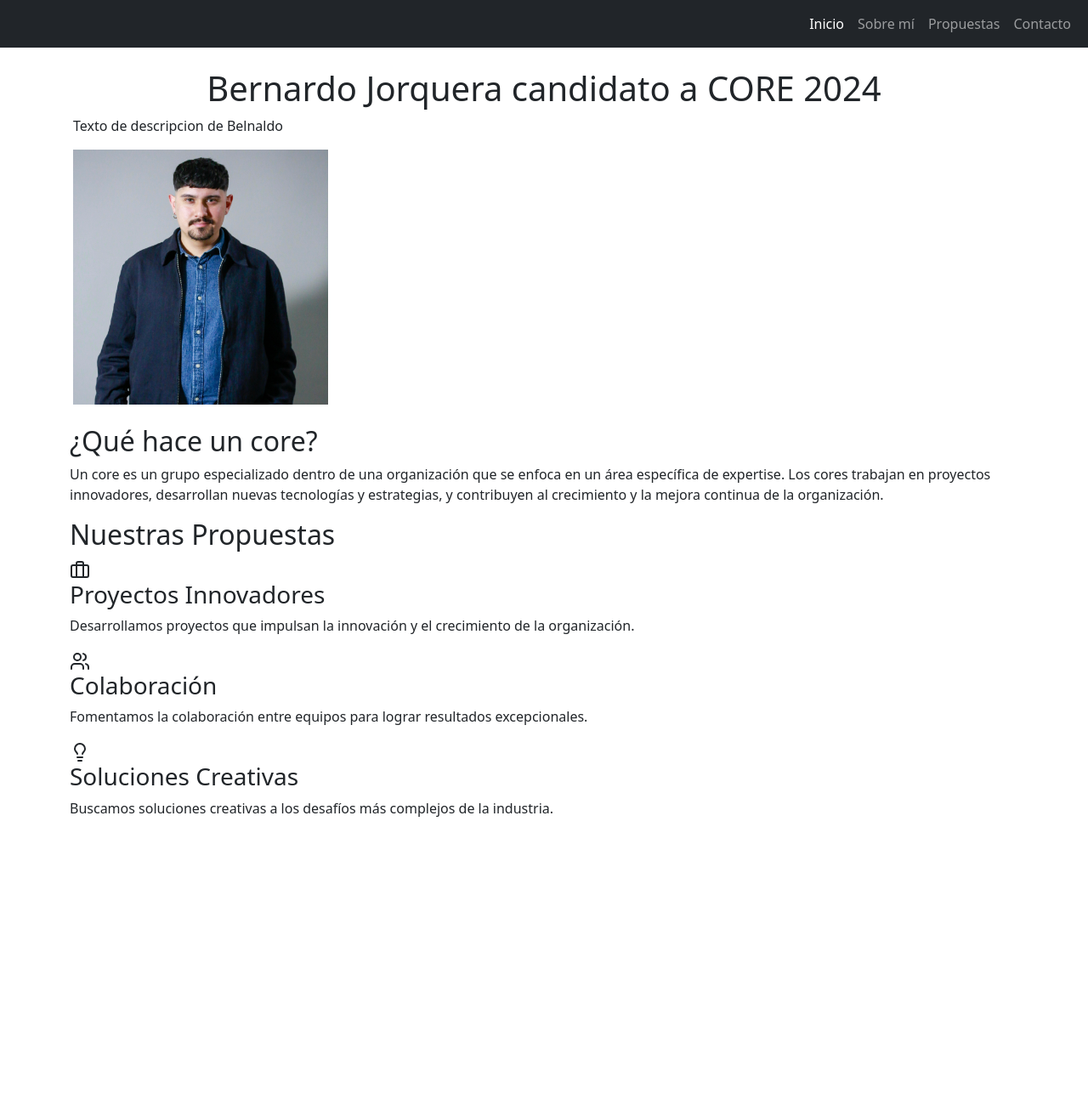
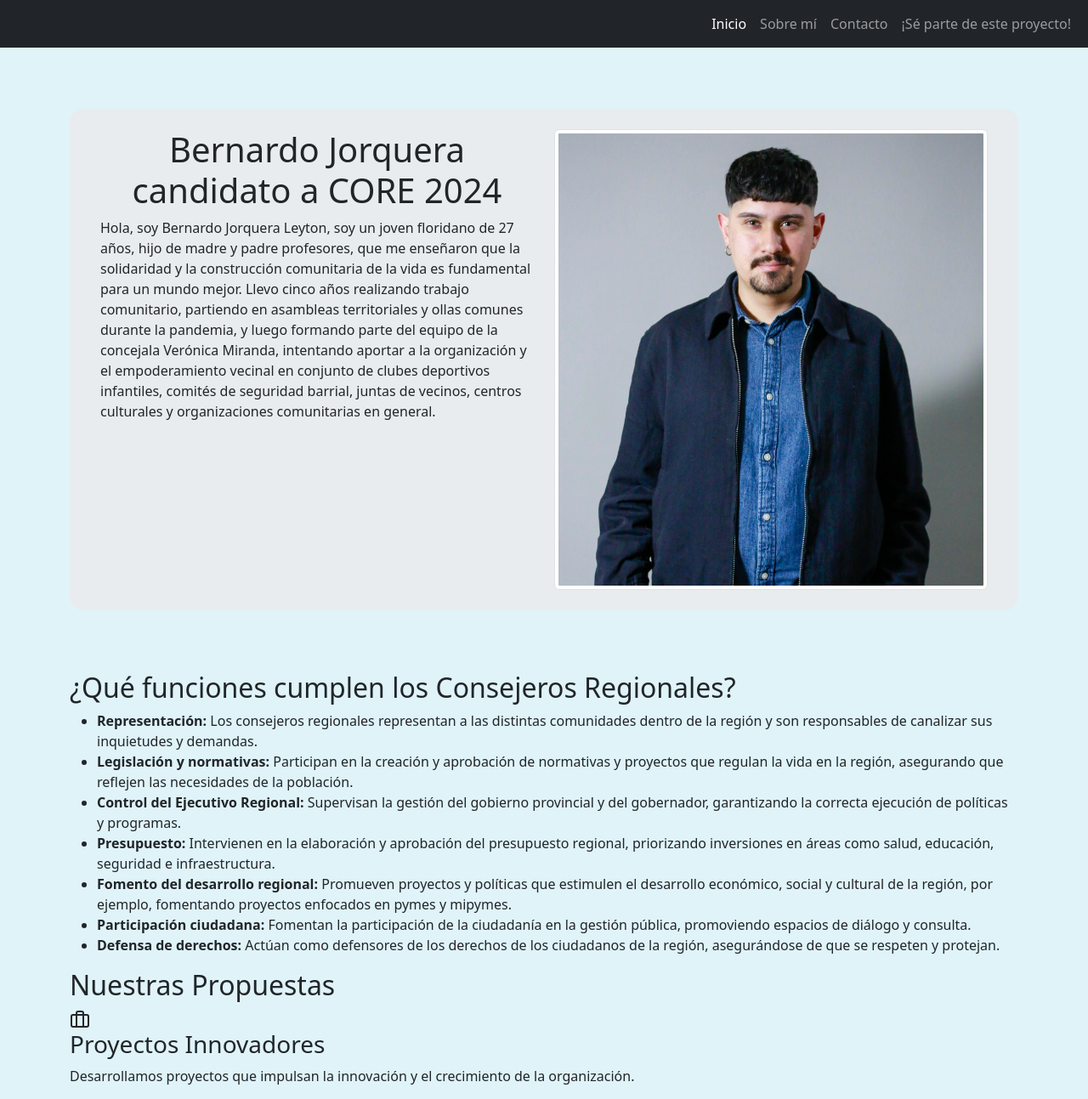
Before and after one commit to MaxiACSI/jorqueracore, a website built with Parcel: page src/index.html in a window 1280 px wide. Shown: the top 1293 px of the page at 85% size. Before the commit the page ends 979 px from the top, so only its background shows below. Built offline with nearby package versions, Linux system fonts and the light colour scheme.

Commit message:
feat: agrega texto y clases bootstrap

```diff
--- a/src/index.html
+++ b/src/index.html
@@ -14,36 +14,74 @@
     <nav class="navbar navbar-expand-lg navbar-dark bg-dark">
         <div class="container-fluid">
             <a class="navbar-brand" href="#"></a>
-          <button class="navbar-toggler" type="button" data-bs-toggle="collapse" data-bs-target="#navbarNavAltMarkup" aria-controls="navbarNavAltMarkup" aria-expanded="false" aria-label="Toggle navigation">
+            <button class="navbar-toggler" type="button" data-bs-toggle="collapse" data-bs-target="#navbarNavAltMarkup"
+                aria-controls="navbarNavAltMarkup" aria-expanded="false" aria-label="Toggle navigation">
                 <span class="navbar-toggler-icon"></span>
             </button>
             <div class="collapse navbar-collapse justify-content-end" id="navbarNavAltMarkup">
                 <div class="navbar-nav">
                     <a class="nav-link active" aria-current="page" href="#">Inicio</a>
                     <a class="nav-link" href="#">Sobre mí</a>
-              <a class="nav-link" href="#">Propuestas</a>
                     <a class="nav-link">Contacto</a>
+                    <a class="nav-link">¡Sé parte de este proyecto!</a>
                 </div>
             </div>
         </div>
     </nav>
-    <section class="main-content container py-4 px-3 mx-auto">
-      <div class="text-content">
+    <section class="container my-lg-5 p-4">
+        <div class="row bg-body-secondary p-4 rounded-4">
+            <div class="col-12 col-md-6">
                 <h1 class="text-center">Bernardo Jorquera candidato a CORE 2024</h1>
-        <p>Texto de descripcion de Belnaldo</p>
+                <p class="text-center text-md-start">Hola, soy Bernardo Jorquera Leyton, soy un joven floridano de 27
+                    años, hijo de madre y padre profesores,
+                    que me enseñaron que la solidaridad y la construcción comunitaria de la vida es fundamental para un
+                    mundo mejor.
+                    Llevo cinco años realizando trabajo comunitario, partiendo en asambleas territoriales y ollas
+                    comunes
+                    durante la pandemia, y luego formando parte del equipo de la concejala Verónica Miranda, intentando
+                    aportar a la organización y el empoderamiento vecinal en conjunto de clubes deportivos infantiles,
+                    comités de seguridad barrial, juntas de vecinos, centros culturales y organizaciones comunitarias en
+                    general.</p>
             </div>
-      <div class="img-content">
-        <img class="text-center" src="./img/profile-picture.jpg" alt="Imagen Bernardo Jorquera" width="300px" height="300px"></img>
+            <div class="col-12 col-md-6 text-center align-content-center">
+                <img class="img-thumbnail" src="./img/profile-picture.jpg" alt="Imagen Bernardo Jorquera"></img>
+            </div>
         </div>
     </section>
 
     <section class="what-we-do">
         <div class="container">
-          <h2>¿Qué hace un core?</h2>
-          <p>Un core es un grupo especializado dentro de una organización que se enfoca en un área
-             específica de expertise. Los cores trabajan en proyectos innovadores, desarrollan
-             nuevas tecnologías y estrategias, y contribuyen al crecimiento y la mejora continua
-             de la organización.</p>
+            <h2>¿Qué funciones cumplen los Consejeros Regionales?</h2>
+            <ul>
+                <li>
+                    <strong>Representación:</strong> Los consejeros regionales representan a las distintas comunidades dentro de la región y son
+                    responsables de canalizar sus inquietudes y demandas.
+                </li>
+                <li>
+                    <strong>Legislación y normativas:</strong> Participan en la creación y aprobación de normativas y proyectos que regulan la
+                    vida en la región, asegurando que reflejen las necesidades de la población.
+                </li>
+                <li>
+                    <strong>Control del Ejecutivo Regional:</strong> Supervisan la gestión del gobierno provincial y del gobernador, garantizando
+                    la correcta ejecución de políticas y programas.
+                </li>
+                <li>
+                    <strong>Presupuesto:</strong> Intervienen en la elaboración y aprobación del presupuesto regional, priorizando inversiones en
+                    áreas como salud, educación, seguridad e infraestructura.
+                </li>
+                <li>
+                    <strong>Fomento del desarrollo regional:</strong> Promueven proyectos y políticas que estimulen el desarrollo económico,
+                    social y cultural de la región, por ejemplo, fomentando proyectos enfocados en pymes y mipymes.
+                </li>
+                <li>
+                    <strong>Participación ciudadana:</strong> Fomentan la participación de la ciudadanía en la gestión pública, promoviendo
+                    espacios de diálogo y consulta.
+                </li>
+                <li>
+                    <strong>Defensa de derechos:</strong> Actúan como defensores de los derechos de los ciudadanos de la región, asegurándose de
+                    que se respeten y protejan.
+                </li>
+            </ul>
         </div>
     </section>
 
--- a/src/scss/styles.scss
+++ b/src/scss/styles.scss
@@ -1,2 +1,6 @@
 // Import all of Bootstrap's CSS
 @import "~bootstrap/scss/bootstrap";
+
+body {
+    background-color: rgba($color: #5FC6E585, $alpha: 0.2);
+}
```
Lines whose indentation alone changed are shown as unchanged.
